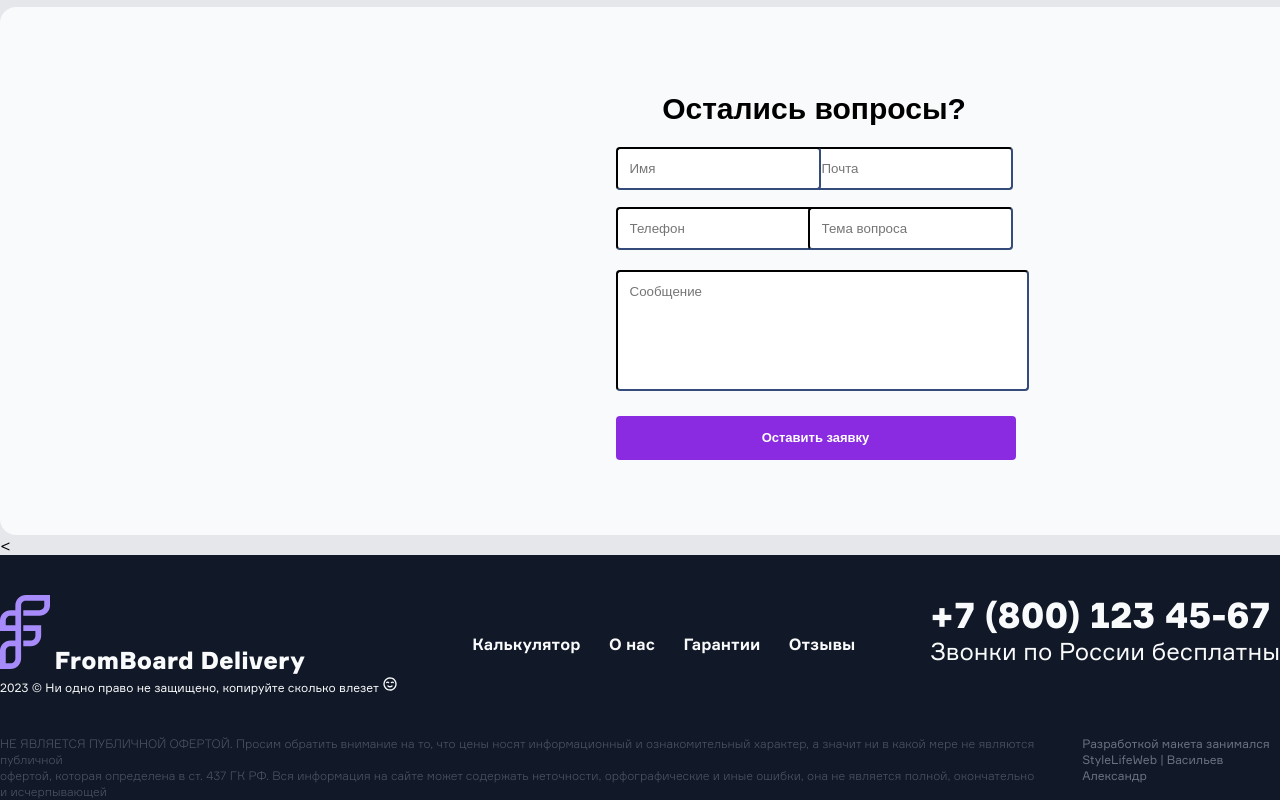
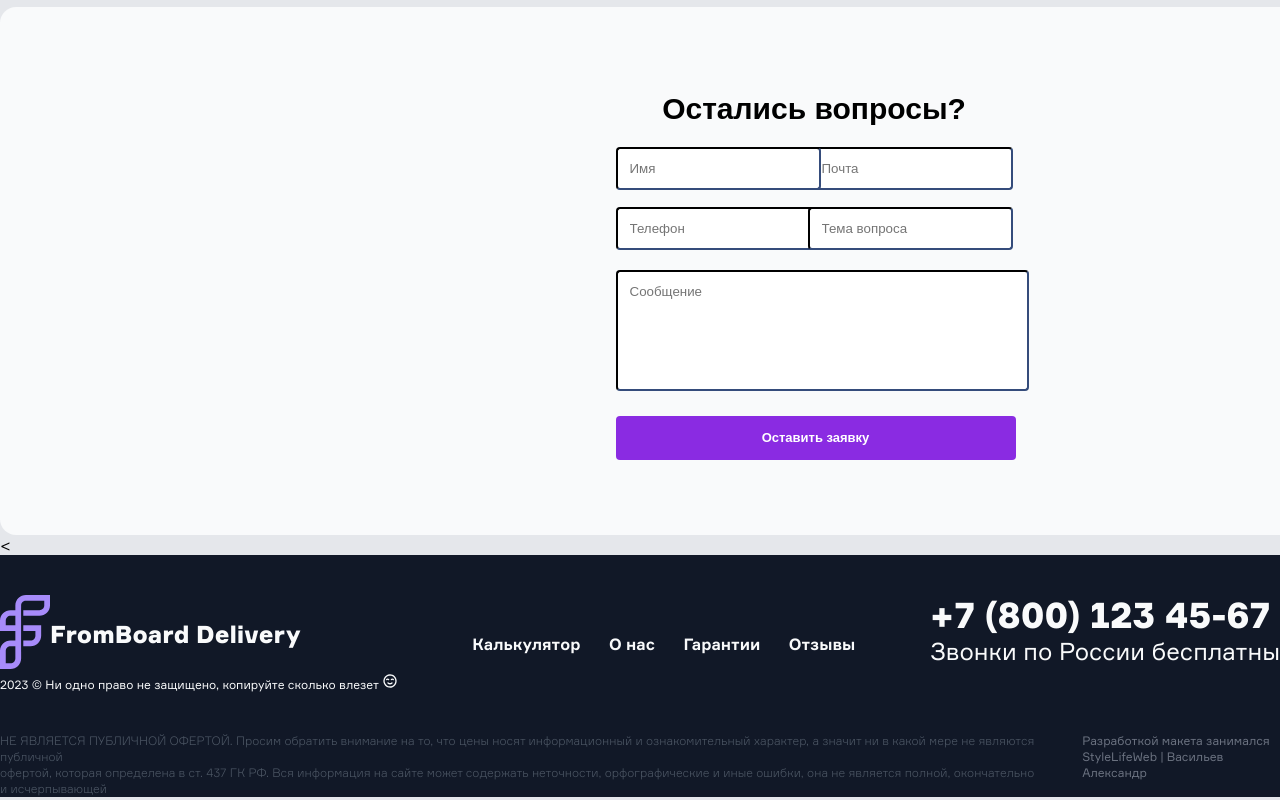
Before and after one commit to Maxim1765/siteSergeyTimofeev, a plain HTML site: page index.html in a window 1280 px wide. Shown: the part 1727-2527 px from the top of the page. Drawn offline with Linux system fonts and the light colour scheme.

Commit message:
footer logo center

```diff
--- a/css/style.css
+++ b/css/style.css
@@ -22,3 +22,8 @@ src: url("../formularLight/FormularLight.ttf") format("truetype");
     font-style: normal;
     font-weight: normal;
 }
+
+.logo {
+    display: inline-flex;
+    align-items: center;
+}
--- a/index.html
+++ b/index.html
@@ -93,7 +93,7 @@
 <<footer class="footerBlock">
       <div class="mainBlockFooter">
           <div class="logoFooter">
-              <div style="line-height: 81px; height: 81px;">
+              <div class="logo">
           <div class="logoSVG">
               <svg width="50" height="74" viewBox="0 0 50 74" fill="none" xmlns="http://www.w3.org/2000/svg">
               <mask id="mask0_5900_183" style="mask-type:luminance" maskUnits="userSpaceOnUse" x="0" y="0" width="50" height="74">
```
